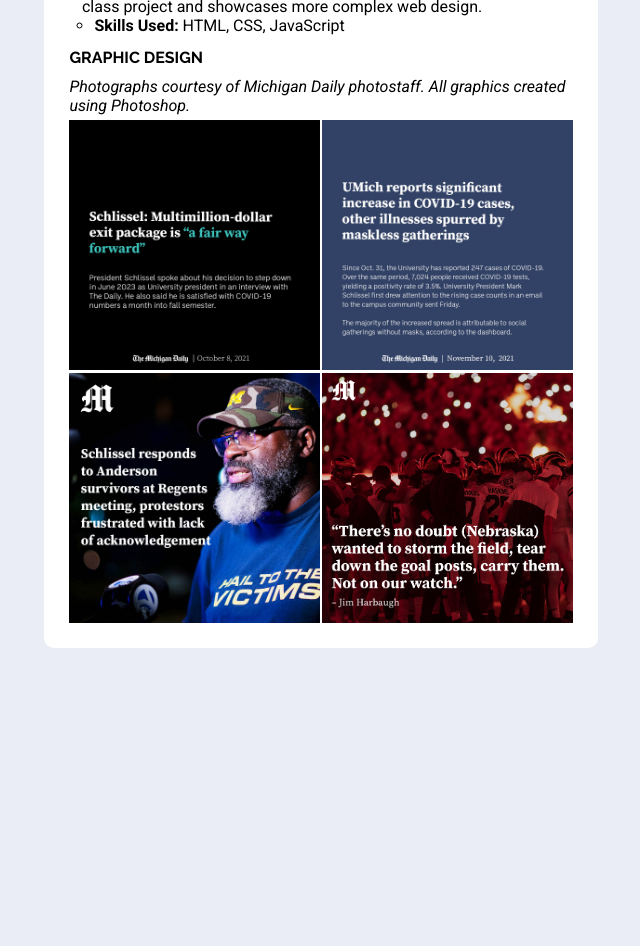
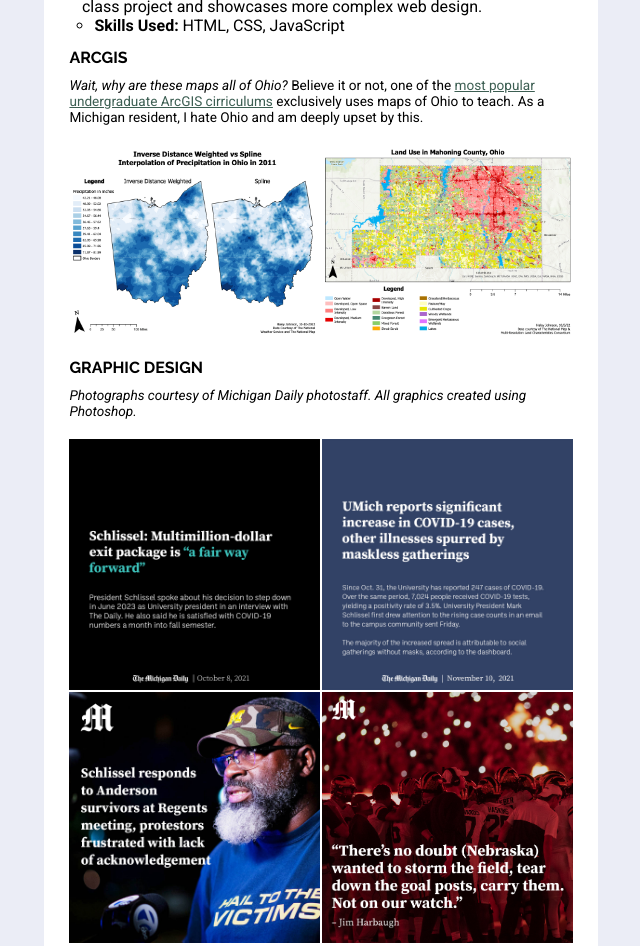
Before and after one commit to haleyej/personal2, a plain HTML site: page index.html in a window 1280 px wide. Shown: the part 767-1713 px from the top of the page, without its empty margins (442-1082 px from the left). Before the commit the page ends 1543 px from the top, so only its background shows below. Drawn offline with Linux system fonts and the light colour scheme.

Commit message:
updaded work section

```diff
--- a/index.html
+++ b/index.html
@@ -62,7 +62,7 @@
                 </p>
                 <p class = 'body-p'>
                     <!-- to do: add links -->
-                    Outside of class you can find me writing for my student paper, The Michigan Daily, working as an
+                    Outside of class you can find me <a href="https://www.michigandaily.com/author/haleyej/">writing</a> for my student paper, The Michigan Daily, working as an
                     instructional assistant for SI 301, Models of Social Information Processing, or researching how Twitter
                     users talk about immigration.
                 </p>
@@ -106,13 +106,23 @@
                             </ul>
                         </li>
                     </ul>
+                <h3>ArcGIS</h3>
+                <p class='title-line'><em>Wait, why are these maps all of Ohio?</em> Believe it or not, one of the
+                    <a href="https://store.macmillanlearning.com/us/product/Discovering-GIS-and-ArcGIS-Pro/p/131923075X?gclid=Cj0KCQjwhY-aBhCUARIsALNIC076AHTEqMOFTlZ_JiAdJuhCo6gn9PUiosmX342kTmFJkuBJ5szxjjAaAnRREALw_wcB">
+                        most popular undergraduate ArcGIS cirriculums</a> exclusively uses maps of Ohio to teach. As a Michigan resident, I hate Ohio and am deeply
+                        upset by this.
+                </p>
+                <div class = 'arcgis-gallery'>
+                    <img src = "arcgis/haleyjohnsonlab11.png", alt = "">
+                    <img src = "arcgis/haley_johnson_lab_10_layout.png", alt = "">
+                </div>
                 <h3>Graphic Design</h3>
-                <p><em>Photographs courtesy of Michigan Daily photostaff. All graphics created using Photoshop.</em></p>
+                <p class='title-line'><em>Photographs courtesy of Michigan Daily photostaff. All graphics created using Photoshop.</em></p>
                 <div class = 'photo-gallery'>
-                    <img src = "TMD/schlissel_package.jpg", alt = "", id = "one">
-                    <img src = "TMD/covid_rates.jpg", alt = "", id = "two">
-                    <img src = "TMD/regents.jpg", alt = "", id = "three">
-                    <img src = "TMD/penn_state.jpg", alt = "", id = "four">
+                    <img src = "TMD/schlissel_package.jpg", alt = "">
+                    <img src = "TMD/covid_rates.jpg", alt = "">
+                    <img src = "TMD/regents.jpg", alt = "">
+                    <img src = "TMD/penn_state.jpg", alt = "">
                 </div>
             </div>
         </div>
--- a/style.css
+++ b/style.css
@@ -15,6 +15,11 @@ p{
 
 .body-p{
     margin-bottom: 12.5px;
+}
+
+.title-line{
+    margin-bottom: 0px;
+    font-size: 0.85em
 }
 
 a, a:visited{
@@ -135,11 +140,19 @@ a.skip:focus{
 }
 
 /* photogallery */
-.photo-gallery{
+.photo-gallery, .arcgis-gallery{
     display: grid;
     grid-gap: 2.5px;
     grid-template-columns: 1fr 1fr;
+}
+
+.photo-gallery{
     grid-template-rows: 1fr 1fr;
+    margin: 20px 0px 0px 0px;
+}
+
+.arcgis-gallery{
+    margin: 20px 0px;
 }
 
 @media screen and (min-width: 850px){
```
Also changed, not shown: arcgis/haley_johnson_lab_10_layout.png (added), arcgis/haleyjohnsonlab11.png (added).
